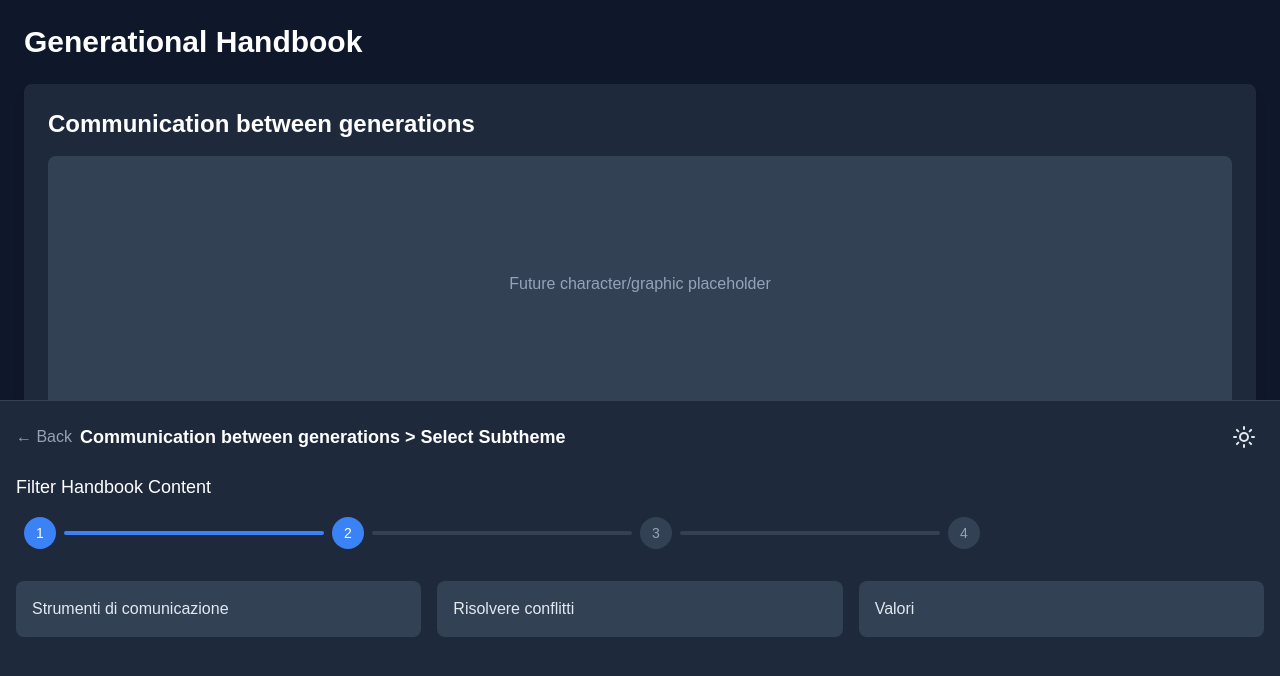
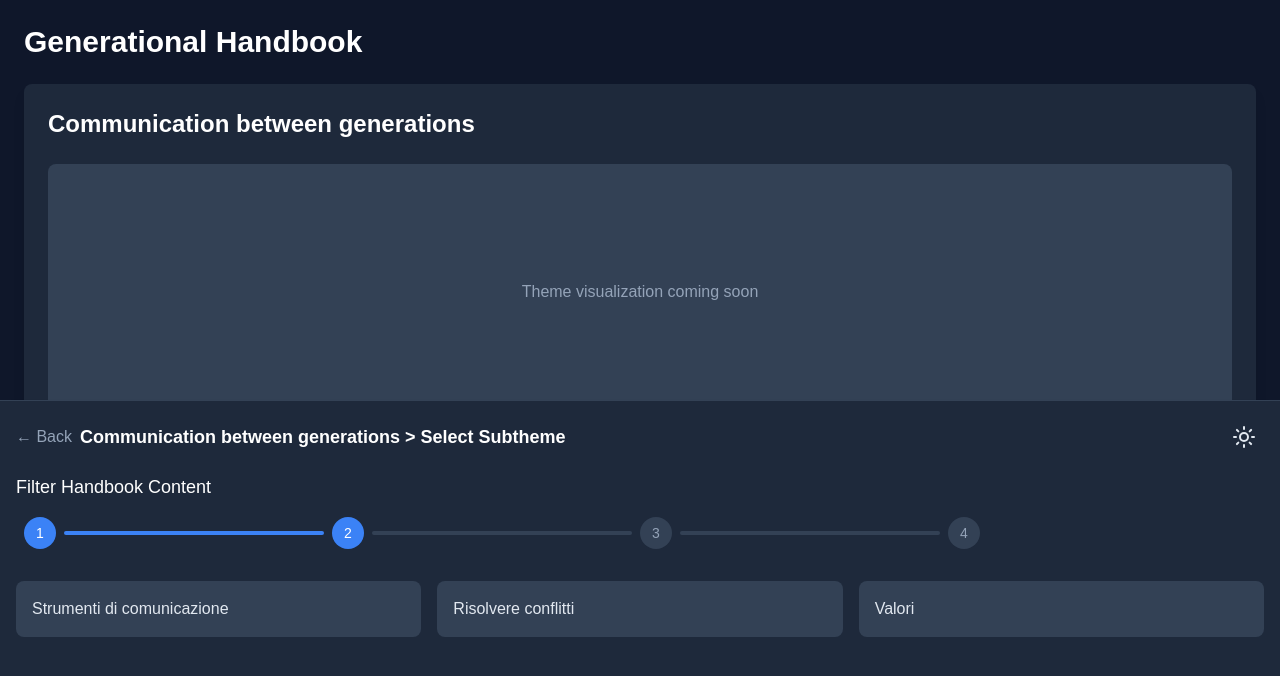
Before and after one commit to Pindar-Digital-Dynamics/handbookRobo, a Next.js app: page / in a window 1280 px wide. Both pictures are taken after a click on the button "Communication between generations". Shown: the top 676 px of the page. Built offline with nearby package versions, Linux system fonts and the light colour scheme.

Commit message:
Contenuti Varianti

```diff
--- a/src/components/handbook/HandbookNavigator.tsx
+++ b/src/components/handbook/HandbookNavigator.tsx
@@ -4,6 +4,7 @@ import { useState } from 'react'
 import { useTheme } from '@/components/providers/theme-provider'
 import { SunIcon, MoonIcon } from 'lucide-react'
 import { handbookData, Theme, SubTheme, Generation, generations, variants, Variant } from '@/data/handbook-data'
+import { MainContent } from '@/components/handbook/MainContent'
 
 type FilterStep = 'theme' | 'subtheme' | 'generation' | 'variant'
 
@@ -13,6 +14,8 @@ export default function HandbookNavigator() {
   const [selectedTheme, setSelectedTheme] = useState<Theme | null>(null)
   const [selectedSubTheme, setSelectedSubTheme] = useState<SubTheme | null>(null)
   const [selectedGeneration, setSelectedGeneration] = useState<Generation | null>(null)
+  const [selectedVariant, setSelectedVariant] = useState<Variant | null>(null)
+
 
   const steps = ['theme', 'subtheme', 'generation', 'variant'] as const
   const currentStepIndex = steps.indexOf(currentStep)
@@ -23,14 +26,20 @@ export default function HandbookNavigator() {
         setCurrentStep('theme')
         setSelectedTheme(null)
         setSelectedSubTheme(null)
+        setSelectedGeneration(null)
+        setSelectedVariant(null)
         break
       case 'generation':
         setCurrentStep('subtheme')
         setSelectedSubTheme(null)
+        setSelectedGeneration(null)
+        setSelectedVariant(null)
         break
       case 'variant':
         setCurrentStep('generation')
         setSelectedGeneration(null)
+       setSelectedVariant(null)
+
         break
     }
   }
@@ -61,13 +70,13 @@ export default function HandbookNavigator() {
           Generational Handbook
         </h1>
 
-          {selectedTheme ? (
-            <IntroContent theme={selectedTheme} />
-          ) : (
-            <div className="text-center text-slate-600 dark:text-slate-400 py-12">
-              Select a theme to see its introduction
-            </div>
-          )}
+        <MainContent
+          step={currentStep}
+          selectedTheme={selectedTheme}
+          selectedSubTheme={selectedSubTheme}
+          selectedGeneration={selectedGeneration}
+          selectedVariant={selectedVariant}
+        />
       </div>
     </main>
 
@@ -238,7 +247,7 @@ export default function HandbookNavigator() {
                 </div>
               )}
 
-{currentStep === 'variant' && selectedTheme && selectedSubTheme && selectedGeneration && (
+{currentStep === 'variant' && (
   <div className="grid grid-cols-2 md:grid-cols-3 gap-4">
     {variants
       .filter(variant =>
@@ -264,6 +273,7 @@ export default function HandbookNavigator() {
               type="button"
               key={variant.id}
               onClick={() => {
+                setSelectedVariant(variant)  // Aggiungiamo questo
                 console.log('Selected variant:', {
                   theme: selectedTheme.title,
                   subtheme: selectedSubTheme.title,
--- /dev/null
+++ b/src/components/handbook/MainContent.tsx
@@ -0,0 +1,136 @@
+// src/components/handbook/MainContent.tsx
+import { Theme, SubTheme, Generation, Variant } from '@/data/handbook-data'
+
+type FilterStep = 'theme' | 'subtheme' | 'generation' | 'variant'
+
+interface MainContentProps {
+ step: FilterStep
+ selectedTheme: Theme | null
+ selectedSubTheme: SubTheme | null
+ selectedGeneration: Generation | null
+ selectedVariant: Variant | null
+}
+
+export const MainContent = ({
+ step,
+ selectedTheme,
+ selectedSubTheme,
+ selectedGeneration,
+ selectedVariant
+}: MainContentProps) => {
+
+ // Stato iniziale - nessuna selezione
+ if (!selectedTheme) {
+   return (
+     <div className="text-center text-slate-600 dark:text-slate-400 py-12">
+       <h2 className="text-xl font-semibold mb-4">Welcome to the Generational Handbook</h2>
+       <p>Select a theme to begin exploring</p>
+     </div>
+   )
+ }
+
+ // Visualizzazione tema e sottotema
+ if (step === 'theme' || step === 'subtheme') {
+   return (
+     <div className="animate-fadeIn">
+       <div className="bg-white dark:bg-slate-800 rounded-lg p-6 shadow-lg">
+         <div className="flex justify-between items-start mb-6">
+           <h2 className="text-2xl font-bold text-slate-900 dark:text-white">
+             {selectedTheme.title}
+           </h2>
+         </div>
+
+         <div className="h-64 bg-slate-100 dark:bg-slate-700 rounded-lg mb-6 flex items-center justify-center">
+           <p className="text-slate-500 dark:text-slate-400">
+             Theme visualization coming soon
+           </p>
+         </div>
+
+         <div className="prose dark:prose-invert max-w-none">
+           <p className="text-slate-600 dark:text-slate-300">
+             {selectedTheme.introduction}
+           </p>
+         </div>
+       </div>
+     </div>
+   )
+ }
+
+ // Visualizzazione generazione selezionata
+ if (step === 'generation' && selectedSubTheme) {
+   return (
+     <div className="animate-fadeIn">
+       <div className="bg-white dark:bg-slate-800 rounded-lg p-6 shadow-lg">
+         <div className="flex flex-col mb-6">
+           <h2 className="text-2xl font-bold text-slate-900 dark:text-white mb-2">
+             {selectedSubTheme.title}
+           </h2>
+           <div className="text-sm text-slate-500 dark:text-slate-400">
+             Part of: {selectedTheme.title}
+           </div>
+         </div>
+
+         <div className="h-64 bg-slate-100 dark:bg-slate-700 rounded-lg mb-6 flex items-center justify-center">
+           <p className="text-slate-500 dark:text-slate-400">
+             Subtheme visualization coming soon
+           </p>
+         </div>
+
+         <div className="prose dark:prose-invert max-w-none">
+           <p className="text-slate-600 dark:text-slate-300">
+             Select a generation to explore specific approaches and methodologies.
+           </p>
+         </div>
+       </div>
+     </div>
+   )
+ }
+
+ // Visualizzazione variante specifica per generazione
+ if (step === 'variant' && selectedVariant && selectedGeneration) {
+   return (
+     <div className="animate-fadeIn">
+       <div className="bg-white dark:bg-slate-800 rounded-lg p-6 shadow-lg">
+         <div className="flex flex-col mb-6">
+           <h2 className="text-2xl font-bold text-slate-900 dark:text-white mb-2">
+             {selectedVariant.title}
+           </h2>
+           <div className="flex items-center gap-3">
+             <span className="px-3 py-1 rounded-full bg-blue-100 dark:bg-blue-900 text-sm text-blue-800 dark:text-blue-100">
+               {selectedGeneration.title}
+             </span>
+             <span className="text-sm text-slate-500 dark:text-slate-400">
+               {selectedTheme.title} • {selectedSubTheme?.title}
+             </span>
+           </div>
+         </div>
+
+         <div className="h-64 bg-slate-100 dark:bg-slate-700 rounded-lg mb-6 flex items-center justify-center">
+           <p className="text-slate-500 dark:text-slate-400">
+             Generation-specific visualization coming soon
+           </p>
+         </div>
+
+         <div className="prose dark:prose-invert max-w-none">
+           <p className="text-slate-600 dark:text-slate-300 mb-4">
+             {selectedVariant.description}
+           </p>
+           <div className="bg-slate-50 dark:bg-slate-900 rounded-lg p-4">
+             <h3 className="text-sm font-semibold text-slate-900 dark:text-white mb-2">
+               About this generation
+             </h3>
+             <p className="text-sm text-slate-600 dark:text-slate-300">
+               {selectedGeneration.description}
+             </p>
+             <p className="text-sm text-slate-500 dark:text-slate-400 mt-2">
+               Age range: {selectedGeneration.ageRange}
+             </p>
+           </div>
+         </div>
+       </div>
+     </div>
+   )
+ }
+
+ return null
+}
```
Lines whose indentation alone changed are shown as unchanged.
